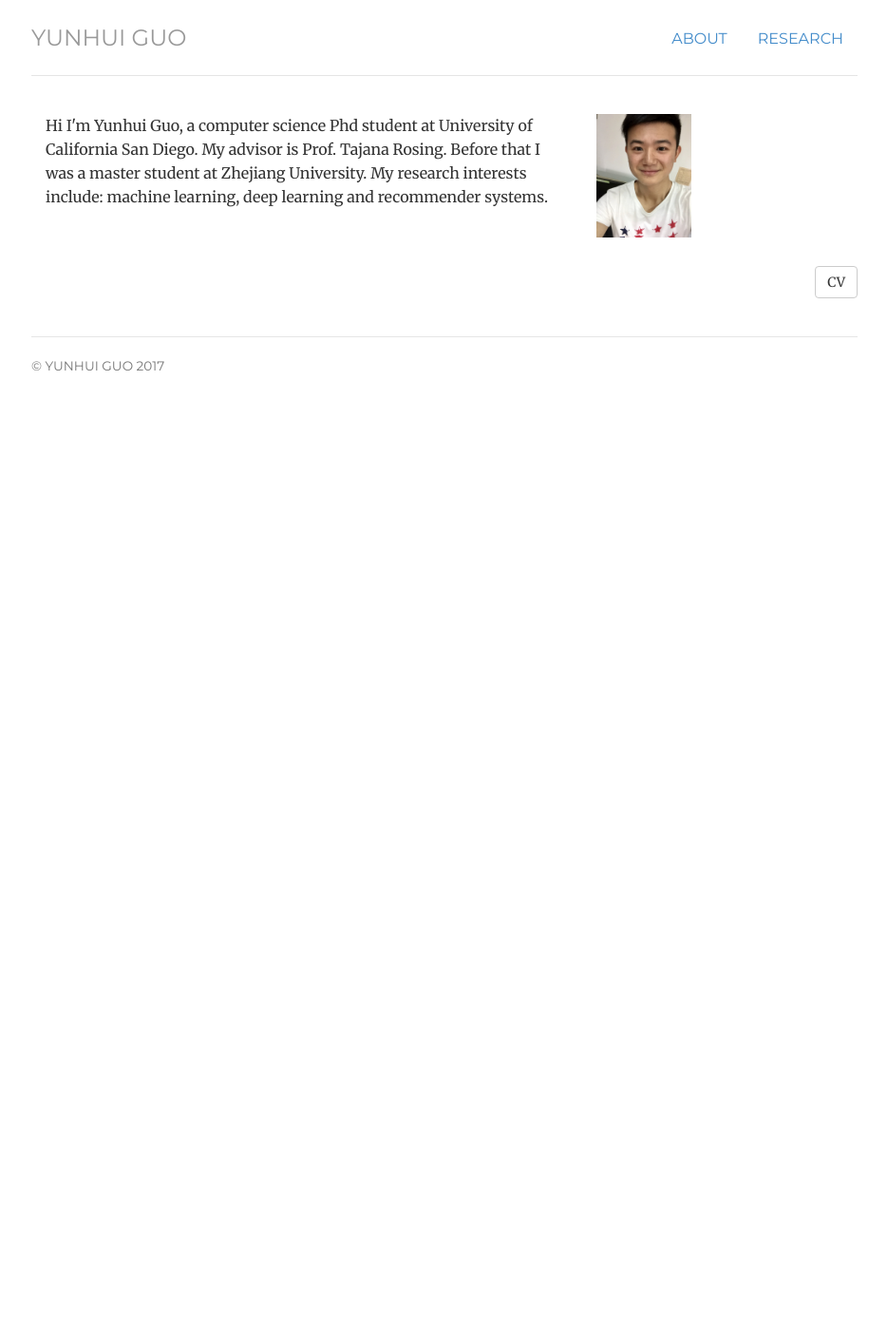
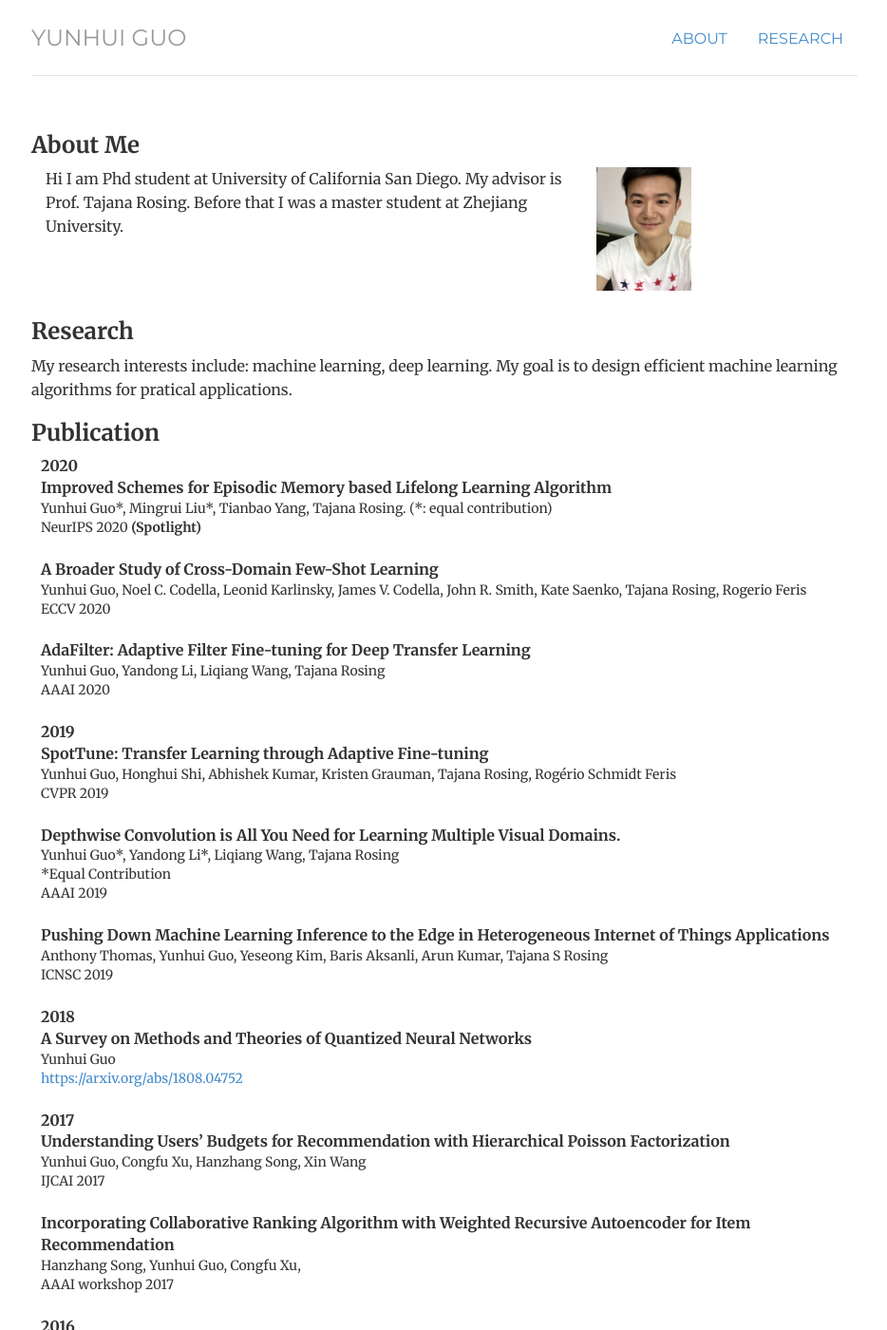
Before and after one commit to yunhuiguo/yunhuiguo.github.io, a Jekyll site: the page built from index.html, in a window 1280 px wide and 1400 px high. Shown: the whole window at 95% size, without its empty margins (172-1106 px from the left). Built offline with Jekyll 4.4.1, drawn with Linux system fonts in a browser that asks for light colours; some of the changed text lies outside the part shown.

Commit message:
Update index.html

```diff
--- a/index.html
+++ b/index.html
@@ -9,16 +9,122 @@ description: Yunhui Guo
 <!-- <div class="jumbotron"> -->
 <div class="row marketing">
 
-
+	<h3>About Me</h3>
 	<div itemscope itemtype="http://data-vocabulary.org/Person" class="col-sm-8">
-	<p>Hi I'm Yunhui Guo, a computer science Phd student at University of California San Diego. My advisor is Prof. Tajana Rosing. Before that I was a master student at Zhejiang University. My research interests include: machine learning, deep learning and recommender systems. </p>
+	<p>Hi I am Phd student at University of California San Diego. My advisor is Prof. Tajana Rosing. Before that I was a master student at Zhejiang University. </p>
 	</div>
 
 
 	<div class="col-sm-4">
 	<img  class="img-circle avatar" height="130px", width="100px", alt="Yunhui Guo" src="img/FullSizeRender.jpg">
 	</div>
-  	<a href="./resume_yunhuiguo.pdf" class="btn btn-default pull-right" title="Download CV as PDF">CV</a>
+
+	<h3>Research</h3>
+	<p> My research interests include: machine learning, deep learning. My goal is to design efficient machine learning algorithms for pratical applications. </p>
+
+	<h3> Publication </h3>
+
+	<div class="year"><strong>2020</strong></div>
+
+	<div class="paper"><strong>Improved Schemes for Episodic Memory based Lifelong Learning Algorithm</strong></div>
+<div class="author">Yunhui Guo*, Mingrui Liu*, Tianbao Yang, Tajana Rosing. (*: equal contribution)</div>
+<div class="venue">NeurIPS 2020 <strong>(Spotlight)</strong></div>
+<br>
+
+
+	<div class="paper"><strong>A Broader Study of Cross-Domain Few-Shot Learning</strong></div>
+<div class="author">Yunhui Guo, Noel C. Codella, Leonid Karlinsky, James V. Codella, John R. Smith, Kate Saenko, Tajana Rosing, Rogerio Feris</div>
+<div class="venue">ECCV 2020</div>
+<br>
+
+ <div class="paper"><strong>AdaFilter: Adaptive Filter Fine-tuning for Deep Transfer Learning</strong></div>
+<div class="author">Yunhui Guo, Yandong Li, Liqiang Wang, Tajana Rosing</div>
+<div class="venue">AAAI 2020</div>
+<br>
+
+<div class="year"><strong>2019</strong></div>
+<div class="paper"><strong>SpotTune: Transfer Learning through Adaptive Fine-tuning </strong></div>
+<div class="author">Yunhui Guo, Honghui Shi, Abhishek Kumar, Kristen Grauman, Tajana Rosing, Rogério Schmidt Feris</div>
+<div class="venue">CVPR 2019</div>
+<br>
+
+ <div class="paper"><strong>Depthwise Convolution is All You Need for Learning Multiple Visual Domains. </strong></div>
+<div class="author">Yunhui Guo*, Yandong Li*, Liqiang Wang, Tajana Rosing</div>
+ <div class="author">*Equal Contribution</div>
+<div class="venue">AAAI 2019</div>
+<br>
+
+<div class="paper"><strong>Pushing Down Machine Learning Inference to the Edge in Heterogeneous Internet of Things Applications</strong></div>
+<div class="author">Anthony Thomas, Yunhui Guo, Yeseong Kim, Baris Aksanli, Arun Kumar, Tajana S Rosing</div>
+<div class="venue">ICNSC 2019</div>
+<br>
+
+<div class="year"><strong>2018</strong></div>
+<div class="paper"><strong>A Survey on Methods and Theories of Quantized Neural Networks</strong></div>
+<div class="author">Yunhui Guo</div>
+  <div class="venue"> <a href="https://arxiv.org/abs/1808.04752">https://arxiv.org/abs/1808.04752</a></div>
+<br>
+
+<div class="year"><strong>2017</strong></div>
+<div class="paper"><strong>Understanding Users’ Budgets for Recommendation with Hierarchical Poisson Factorization</strong></div>
+<div class="author">Yunhui Guo, Congfu Xu, Hanzhang Song, Xin Wang</div>
+<div class="venue">IJCAI 2017</div>
+<br>
+
+<div class="paper"><strong>Incorporating Collaborative Ranking Algorithm with Weighted Recursive Autoencoder for Item Recommendation</strong></div>
+<div class="author">Hanzhang Song, Yunhui Guo, Congfu Xu,</div>
+<div class="venue">AAAI workshop 2017</div>
+<br>
+
+<div class="year"><strong>2016</strong></div>
+<div class="paper"><strong>Collaborative Expert Recommendation for Community-Based Question Answering</strong></div>
+<div class="author">Congfu Xu, Xin Wang, Yunhui Guo</div>
+<div class="venue">ECML/PKDD 2016</div>
+<br>
+<div class="paper"><strong>LBMF: Log-Bilinear Matrix Factorization for Recommender Systems</strong></div>
+<div class="author">Yunhui Guo, Xin Wang, Congfu Xu</div>
+<div class="venue">PAKDD 2016</div>
+<br>
+<div class="paper"><strong>Constrained Preference Embedding for Item Recommendation</strong></div>
+<div class="author">Xin Wang, CongFu Xu, Yunhui Guo, Hui Qian</div>
+<div class="venue">IJCAI 2016</div>
+<br>
+
+<div class="year"><strong>2015</strong></div>
+<div class="paper"><strong>CroRank: Cross Domain Personalized Transfer Ranking for Collaborative Filtering</strong></div>
+<div class="author">Yunhui Guo, Xin Wang, Congfu Xu</div>
+<div class="venue">ICDM workshop 2015</div>
+<br>
+<div class="paper"><strong>Recommendation Algorithms for Optimizing Hit Rate, User Satisfaction and Website Revenue</strong></div>
+<div class="author">Xin Wang, Yunhui Guo, Congfu Xu</div>
+<div class="venue">IJCAI 2015</div>
+<br>
+</div>
+
+
+	<h3>Work Experience</h3>
+
+
+		<dl class="dl-horizontal">
+			<ul class="list-unstyled">
+				<li>2020.6-2020.9 Research Intern. <strong>Qualcomm AI Research</strong></li>
+			</ul>
+		</dl>
+		<dl class="dl-horizontal">
+			<ul class="list-unstyled">
+				<li>2019.6-2019.9 Research Intern. <strong>IBM Thomas J. Watson Research Center</strong></li>
+			</ul>
+		</dl>
+		<dl class="dl-horizontal">
+			<ul class="list-unstyled">
+				<li>2018.6-2018.9 Research Intern. <strong>IBM Thomas J. Watson Research Center</strong></li>
+			</ul>
+		</dl>
+		<dl class="dl-horizontal">
+			<ul class="list-unstyled">
+				<li>2017.4-2017.7 Software Engineer Intern. BigDL Team, <strong>Intel Corporation.</strong></li>
+			</ul>
+		</dl>
 
 </div>
 <!-- </div> -->
```
